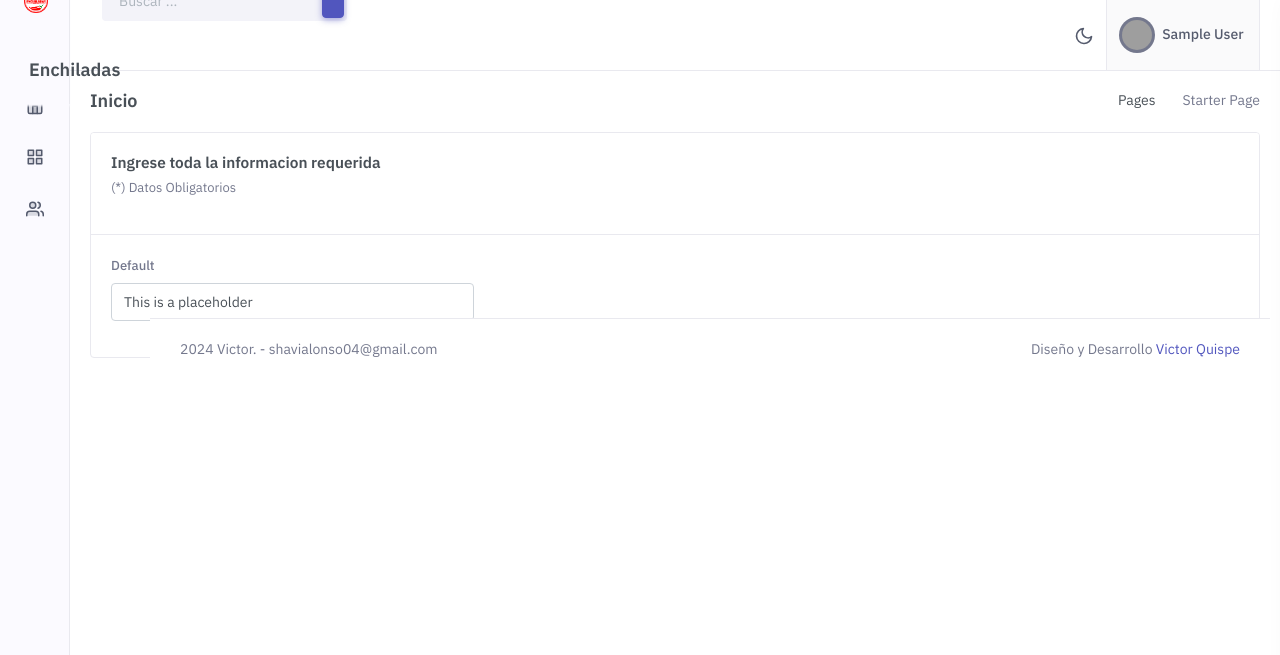
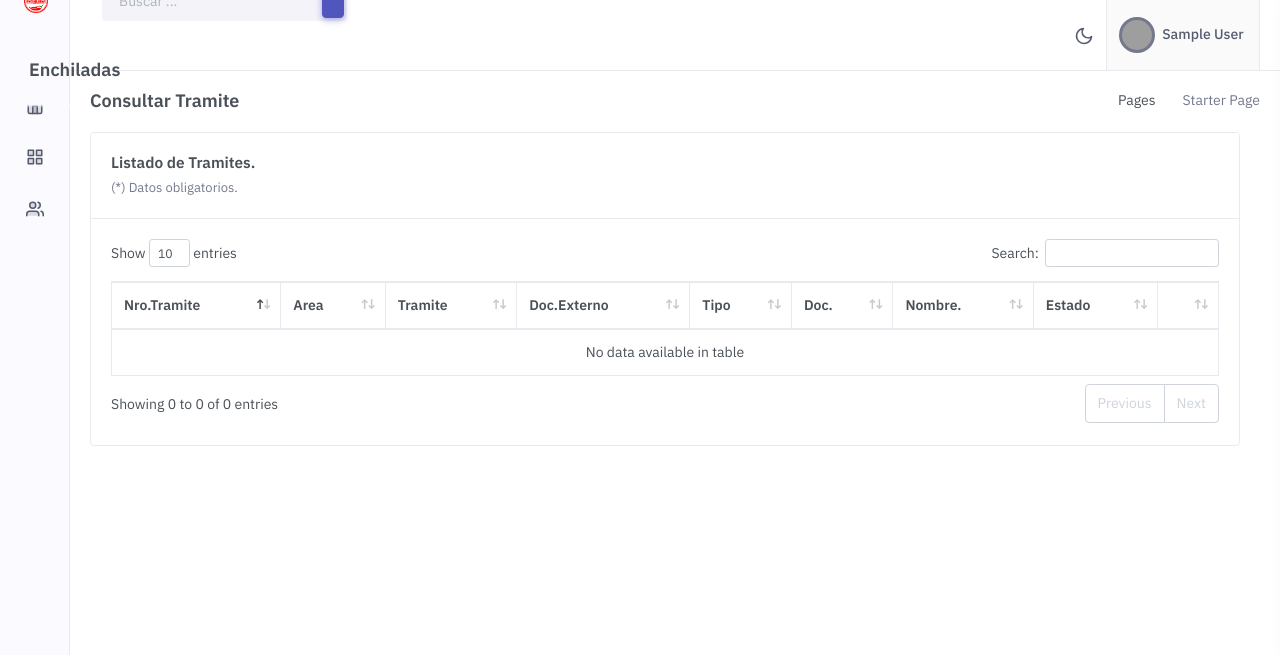
Before and after one commit to victor040912/MesaDePartes_Enchis, a PHP site: page /MesaDePartes_Enchis/view/ConsultarTramite/index.php in a window 1280 px wide. Shown: the top 655 px of the page. Run offline with PHP 8.4, Linux system fonts and the light colour scheme; the visitor is signed in with stand-in values (Sample User, id 1); some libraries are stand-ins or nearby versions; grey boxes are pictures that could not be loaded.

Commit message:
avance en consultas

```diff
--- a/view/ConsultarTramite/consultar.js
+++ b/view/ConsultarTramite/consultar.js
@@ -1 +1,7 @@
-console.log("text");
+console.log("cmtreeeeeeeeeeeeeeeee");
+
+var tabla;
+
+$(document).ready(function(){
+    $("#listado_table").DataTable()
+});
--- a/view/ConsultarTramite/index.php
+++ b/view/ConsultarTramite/index.php
@@ -24,7 +24,7 @@
                         <div class="row">
                             <div class="col-12">
                                 <div class="page-title-box d-sm-flex align-items-center justify-content-between">
-                                    <h4 class="mb-sm-0 font-size-18">Inicio</h4>
+                                    <h4 class="mb-sm-0 font-size-18">Consultar Tramite</h4>
 
                                     <div class="page-title-right">
                                         <ol class="breadcrumb m-0">
@@ -35,38 +35,50 @@
 
                                 </div>
                             </div>
-                        </div>
 
                             <div class="row">
                                 <div class="col-lg-12">
                                     <div class="card">
                                         <div class="card-header">
-                                        <h4 class="card-title">Ingrese toda la informacion requerida</h4>
-                                        <p class="card-title-desc"> (*) Datos Obligatorios </p> </p>
+                                            <h4 class="card-title">Listado de Tramites.</h4>
+                                            <p class="card-title-desc">(*) Datos obligatorios. </p>
                                         </div>
 
                                         <div class="card-body">
-                                        <div class="row">
-                                        <div class="col-lg-4 col-md-6">
-                                                    <div class="mb-3">
-                                                        <label for="choices-single-default" class="form-label font-size-13 text-muted">Default</label>
-                                                        <select class="form-control" data-trigger="" name="choices-single-default" id="choices-single-default" placeholder="This is a search placeholder">
-                                                            <option value="">This is a placeholder</option>
-                                                            <option value="Choice 1">Choice 1</option>
-                                                            <option value="Choice 2">Choice 2</option>
-                                                            <option value="Choice 3">Choice 3</option>
-                                                        </select>
+
+                                                <table id="listado_table" class="table table-bordered dt-responsive  nowrap w-100">
+                                                    <thead>
+                                                        <tr>
+                                                            <th>Nro.Tramite</th>
+                                                            <th>Area</th>
+                                                            <th>Tramite</th>
+                                                            <th>Doc.Externo</th>
+                                                            <th>Tipo</th>
+                                                            <th>Doc.</th>
+                                                            <th>Nombre.</th>
+                                                            <th>Estado</th>
+                                                            <th></th>
+                                                        </tr>
+                                                    </thead>
+
+                                                    <tbody>
+
+                                                    </tbody>
+                                                </table>
+
+                                        </div>
+
                                     </div>
                                 </div>
                             </div>
 
                         </div>
+
+                    </div>
+                </div>
             </div>
 
                 <?php require_once("../html/footer.php")?>
-
-            </div>
-
         </div>
 
         <?php require_once("../html/sidebar.php")?>
--- a/view/html/head.php
+++ b/view/html/head.php
@@ -2,6 +2,14 @@
         <meta name="viewport" content="width=device-width, initial-scale=1.0">
         <meta content="Premium Multipurpose Admin & Dashboard Template" name="description">
         <meta content="Themesbrand" name="author">
+
+
+        <!-- DataTables -->
+        <link href="../../assets/css/dataTables.bootstrap4.min.css" rel="stylesheet" type="text/css">
+        <link href="../../assets/css/buttons.bootstrap4.min.css" rel="stylesheet" type="text/css">
+        <!-- Responsive datatable examples -->
+        <link href="../../assets/css/responsive.bootstrap4.min.css" rel="stylesheet" type="text/css">
+
 
         <!-- Sweet Alert-->
         <link href="../../assets/css/sweetalert2.min.css" rel="stylesheet" type="text/css">
--- a/view/html/js.php
+++ b/view/html/js.php
@@ -15,4 +15,21 @@
         <!-- Sweet Alerts js -->
         <script src="../../assets/js/sweetalert2.min.js"></script>
 
+        <!-- Required datatable js -->
+        <script src="../../assets/js/jquery.dataTables.min.js"></script>
+        <script src="../../assets/js/dataTables.bootstrap4.min.js"></script>
+        <!-- Buttons examples -->
+        <script src="../../assets/js/dataTables.buttons.min.js"></script>
+        <script src="../../assets/js/buttons.bootstrap4.min.js"></script>
+        <script src="../../assets/js/jszip.min.js"></script>
+        <script src="../../assets/js/pdfmake.min.js"></script>
+        <script src="../../assets/js/vfs_fonts.js"></script>
+        <script src="../../assets/js/buttons.html5.min.js"></script>
+        <script src="../../assets/js/buttons.print.min.js"></script>
+        <script src="../../assets/js/buttons.colVis.min.js"></script>
+
+        <!-- Responsive examples -->
+        <script src="../../assets/js/dataTables.responsive.min.js"></script>
+        <script src="../../assets/js/responsive.bootstrap4.min.js"></script>
+
         <script src="../../assets/js/app.js"></script>
```
Lines whose indentation alone changed are shown as unchanged.
